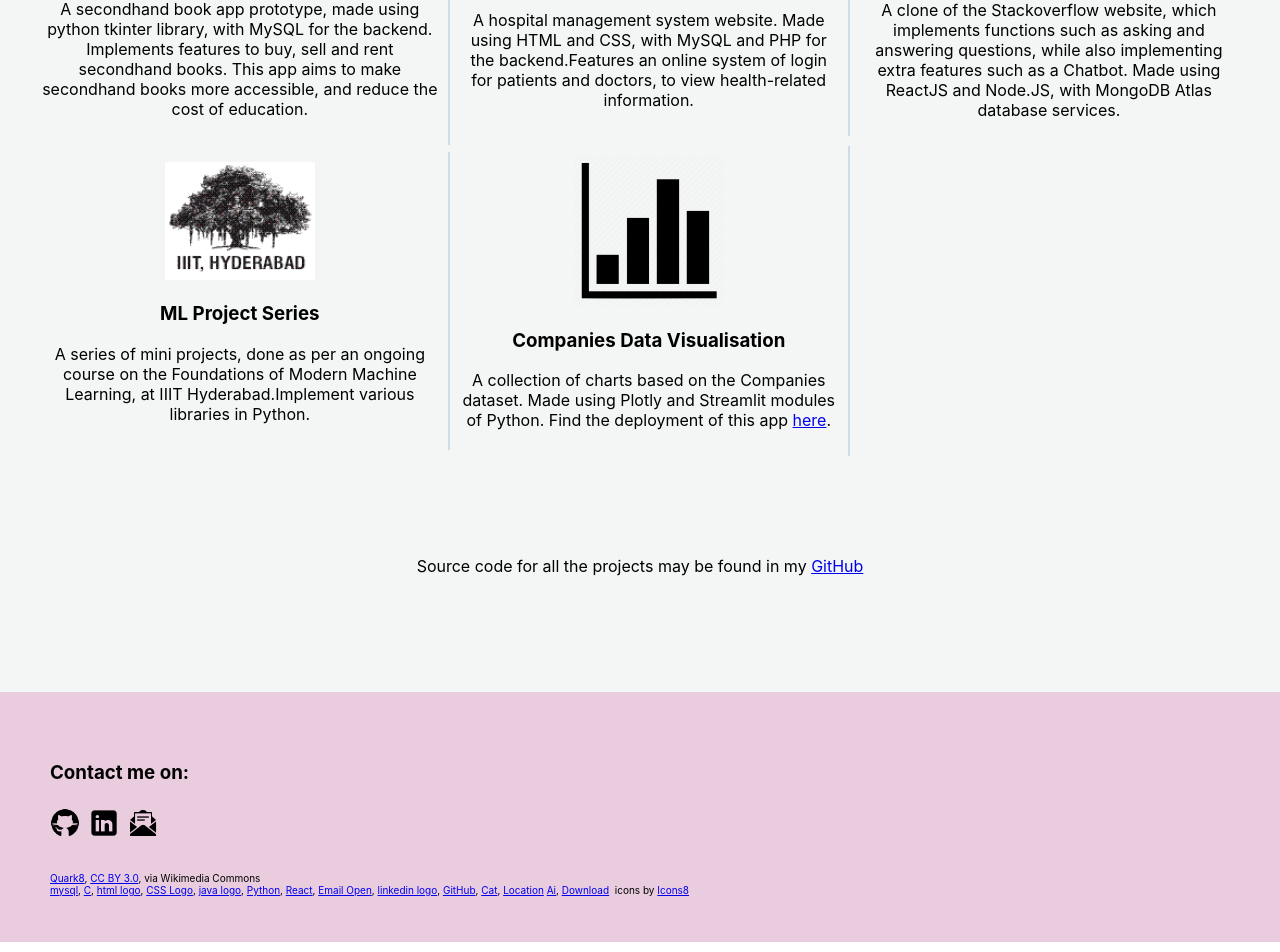
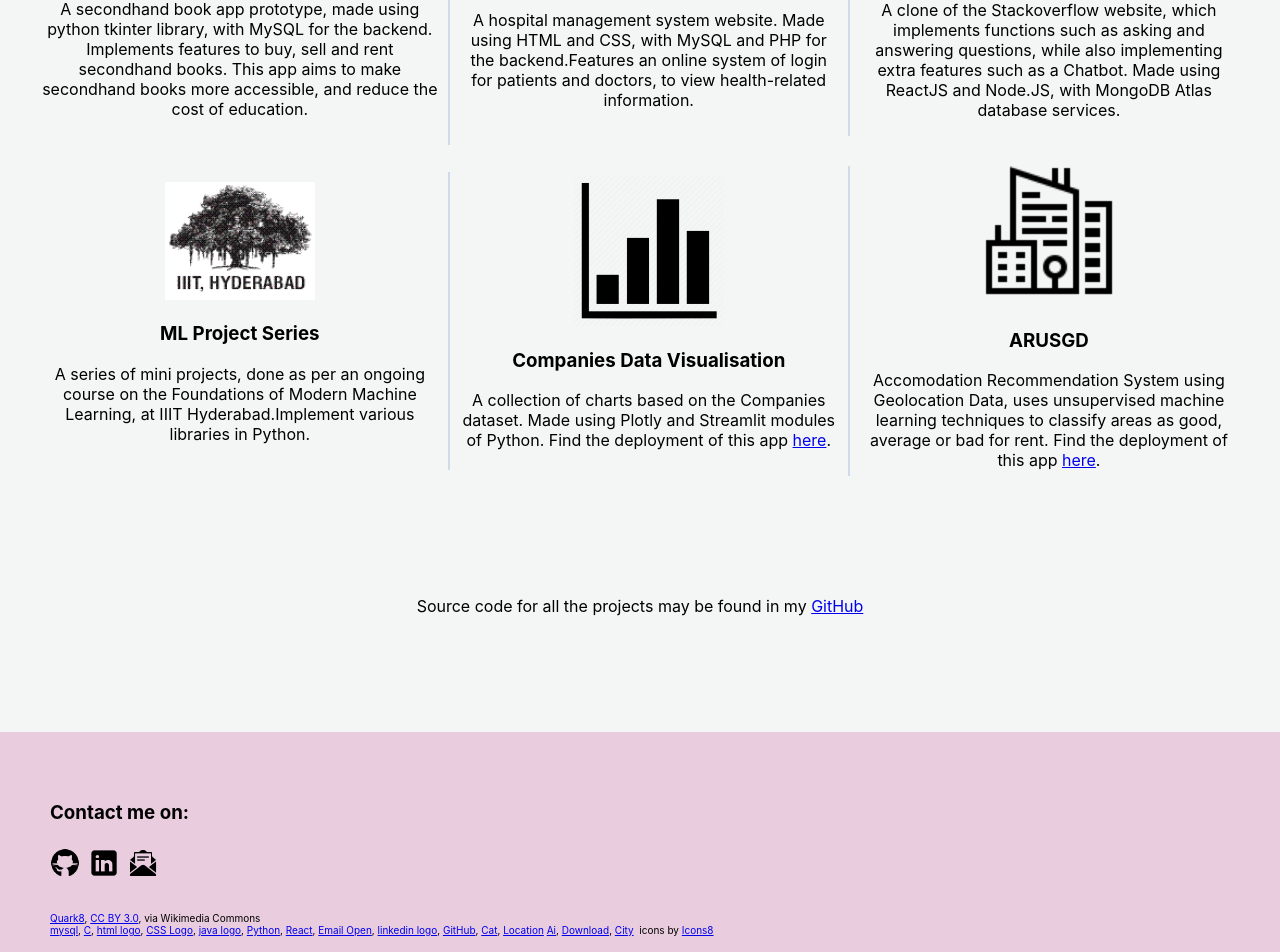
Before and after one commit to NagaNitya/Portfolio, a React (Create React App) app in the folder portfolio/: page /projects in a window 1280 px wide. Shown: the part 880-1832 px from the top of the page. Built offline with nearby package versions, Linux system fonts and the light colour scheme.

Commit message:
added ARUSGD project and updated resume

```diff
--- a/portfolio/src/About/Aboutinfo.jsx
+++ b/portfolio/src/About/Aboutinfo.jsx
@@ -106,8 +106,7 @@ const Aboutinfo =() => {
                 </button>
             <div className='hobbies'>
                 <h3>My Hobbies</h3>
-                <p>I am an avid reader, and enjoy books of the fantasy, mystery and horror genres. My favourite book series is <i>LOTR</i>. I have recently ventured into the classics as well, and find <i>Dracula</i> to be a wonderful read.</p>
-                <p>I also enjoy drawing and painting, especially in watercolours. Check out my <a target="_blank" href="https://www.deviantart.com/nityasri" rel="noreferrer">Deviantart</a></p><br />
+                <p>I am an avid reader, and enjoy books of the fantasy, mystery and horror genres. My favourite book series is <i>LOTR</i>. I have recently ventured into the classics as well, and find <i>Dracula</i> to be a wonderful read. I also enjoy drawing and painting, especially in watercolours.</p><br />
                 <img src={caticon} alt="cat" />
             </div>
         </div>
--- a/portfolio/src/Allroutes.jsx
+++ b/portfolio/src/Allroutes.jsx
@@ -3,6 +3,7 @@ import { BrowserRouter as Router, Routes, Route } from "react-router-dom";
 import Home from './Home/Home'
 import About from './About/About'
 import Projects from './Projects/Projects'
+import Gallery from './Gallery/Gallery'
 
 const Allroutes = () => {
     return (
@@ -12,6 +13,7 @@ const Allroutes = () => {
                 <Route path="/home" element={<Home />}/>
                 <Route path="/about" element={<About />}/>
                 <Route path="/projects" element={<Projects />}/>
+                {/* <Route path="/gallery" element={<Gallery/>}/> */}
         </Routes>
       </Router>
     )
--- a/portfolio/src/Foot/Foot.jsx
+++ b/portfolio/src/Foot/Foot.jsx
@@ -38,7 +38,8 @@ const Foot = () => {
                 <a target="_blank" href="https://icons8.com/icon/121371/cat" rel="noreferrer">Cat</a>,&nbsp;
                 <a target="_blank" href="https://icons8.com/icon/3723/location" rel="noreferrer">Location</a>&nbsp;
                 <a target="_blank" href="https://icons8.com/icon/61864/artificial-intelligence" rel="noreferrer">Ai</a>,&nbsp;
-                <a target="_blank" href="https://icons8.com/icon/83159/download" rel="noreferrer">Download</a>&nbsp;
+                <a target="_blank" href="https://icons8.com/icon/83159/download" rel="noreferrer">Download</a>,&nbsp;
+                <a target="_blank" href="https://icons8.com/icon/50205/city" rel="noreferrer">City</a>&nbsp;
                 icons by <a target="_blank" href="https://icons8.com" rel="noreferrer">Icons8</a><br />
             </div>
         </div>
--- /dev/null
+++ b/portfolio/src/Gallery/Gallery.jsx
@@ -0,0 +1,17 @@
+import React from 'react'
+import Navbar from '../Navbar/Navbar'
+import Foot from '../Foot/Foot'
+import Gallerylist from './Gallerylist'
+
+const Gallery = () => {
+    return (
+        <div className='back'>
+            <Navbar/>
+            <Gallerylist/>
+            <Foot/>
+        </div>
+
+    )
+}
+
+export default Gallery
--- /dev/null
+++ b/portfolio/src/Gallery/Gallerylist.jsx
@@ -0,0 +1,11 @@
+import React from 'react'
+
+const Gallerylist = () => {
+    return(
+        <div>
+        <h1>hello</h1>
+        </div>
+    )
+}
+
+export default Gallerylist
--- a/portfolio/src/Navbar/Navbar.jsx
+++ b/portfolio/src/Navbar/Navbar.jsx
@@ -9,6 +9,7 @@ const Navbar = () => {
             </Link>
             <Link to={'/projects'} className='nav_link'>Projects</Link>
             <Link to={'/about'} className='nav_link'>About</Link>
+            {/* <Link to={'/gallery'} className='nav_link'>Gallery</Link> */}
         </div>
 
     )
--- a/portfolio/src/Projects/Projectlist.jsx
+++ b/portfolio/src/Projects/Projectlist.jsx
@@ -5,6 +5,7 @@ import IIITlogo from '../Assets/IIITlogo.png'
 import HMSlogo from '../Assets/HMSlogo.jpeg'
 import border1 from '../Assets/border1.png'
 import graphlogo from '../Assets/graphlogo.png'
+import citylogo from '../Assets/citylogo.png'
 import './Projects.css'
 
 const Projectlist = () => {
@@ -41,6 +42,11 @@ const Projectlist = () => {
                     <h3>Companies Data Visualisation</h3>
                     <p>A collection of charts based on the Companies dataset. Made using Plotly and Streamlit modules of Python. Find the deployment of this app <a href="https://companies-data-visualisations.streamlit.app/" target='_blank' rel="noreferrer">here</a>.</p>
                 </div>
+                <div className='item'>
+                    <img src={citylogo} alt="cityscape" />
+                    <h3>ARUSGD</h3>
+                    <p>Accomodation Recommendation System using Geolocation Data, uses unsupervised machine learning techniques to classify areas as good, average or bad for rent. Find the deployment of this app <a href="https://accomodationbasedongeolocation.streamlit.app/" target='_blank' rel="noreferrer">here</a>.</p>
+                </div>
             </div>
             <p className='after'>Source code for all the projects may be found in my <a target="_blank" href="https://github.com/NagaNitya" rel="noreferrer">GitHub</a></p>
         </div>
```
Also changed, not shown: portfolio/src/Assets/citylogo.png (added), 1 other file (tests, documents, lock files or other folders).
